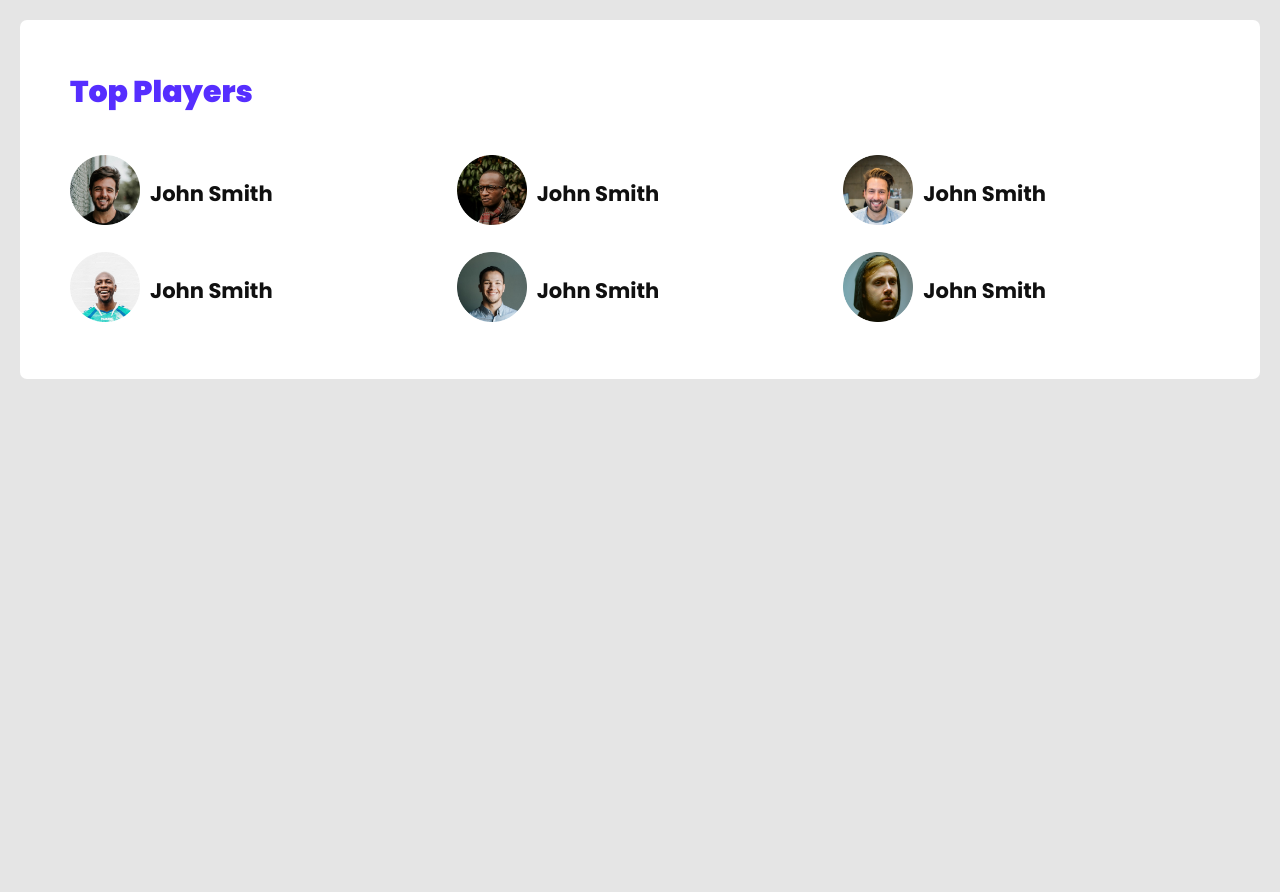
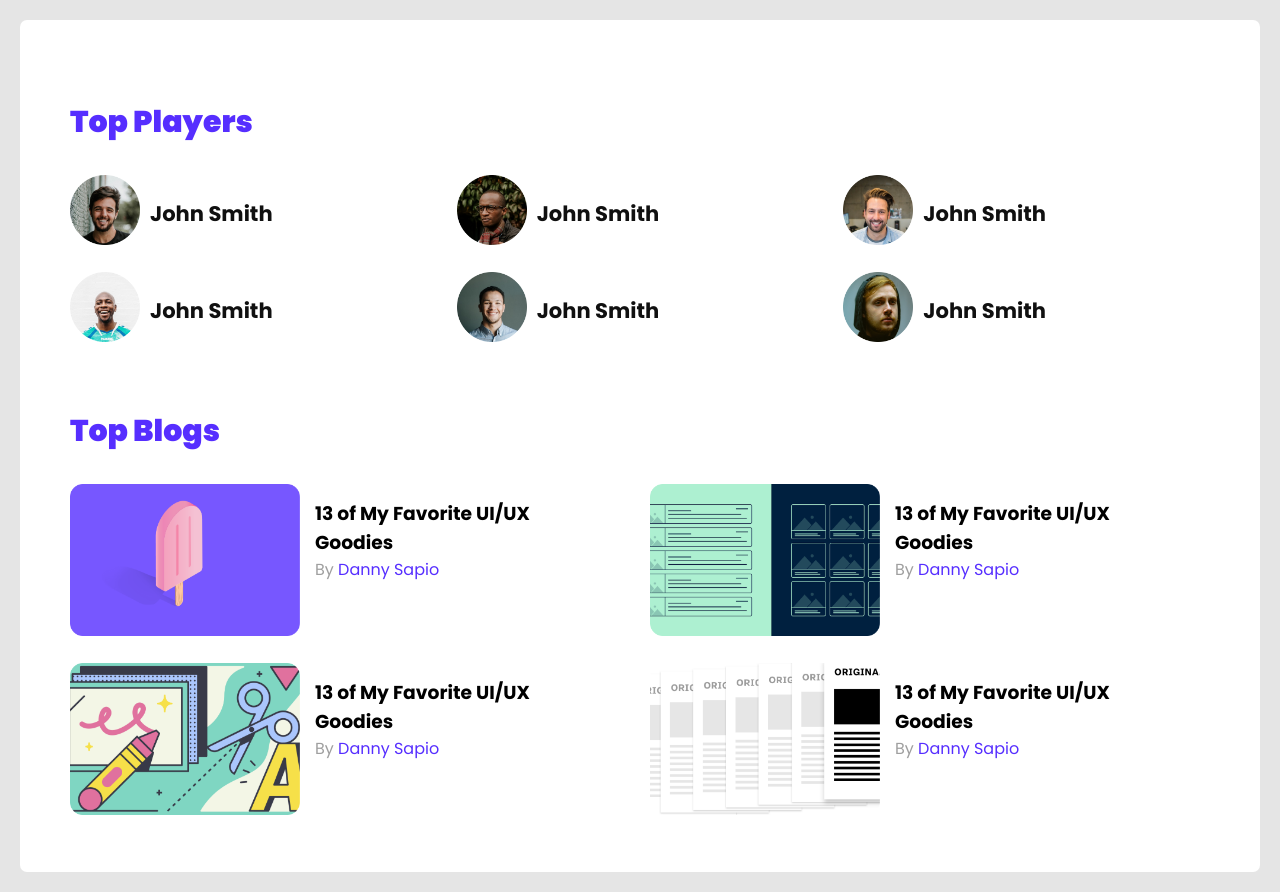
Before and after one commit to maazihad/module-10-leader-board-page-design, a plain HTML site: page index.html in a window 1280 px wide. Before the commit the page ends 800 px from the top, so only its background shows below. Drawn offline with Linux system fonts and the light colour scheme.

Commit message:
Complete Top blog section

```diff
--- a/index.html
+++ b/index.html
@@ -27,6 +27,7 @@
       <section>
          <div class="container">
             <h2 class="section-title">Top Players</h2>
+            <!-- Top player Sub Section -->
             <div class="top-players">
                <div class="player">
                   <div class="player-img">
@@ -78,6 +79,46 @@
                </div>
             </div>
 
+            <!-- Top Blog Sub-section -->
+            <h2 class="section-title">Top Blogs</h2>
+            <div class="top-blogs">
+               <article class="blog">
+                  <div class="blog-img">
+                     <img src="./images/blogs/blog-1.png" alt="Blog-1">
+                  </div>
+                  <div class="blog-details">
+                     <h3 class="blog-title">13 of My Favorite UI/UX Goodies</h3>
+                     <p>By <span class="blog-author-name"><a href="#">Danny Sapio</a></span></p>
+                  </div>
+               </article>
+               <article class="blog">
+                  <div class="blog-img">
+                     <img src="./images/blogs/blog-2.png" alt="Blog-1">
+                  </div>
+                  <div class="blog-details">
+                     <h3 class="blog-title">13 of My Favorite UI/UX Goodies</h3>
+                     <p>By <span class="blog-author-name"><a href="#">Danny Sapio</a></span></p>
+                  </div>
+               </article>
+               <article class="blog">
+                  <div class="blog-img">
+                     <img src="./images/blogs/blog-3.png" alt="Blog-1">
+                  </div>
+                  <div class="blog-details">
+                     <h3 class="blog-title">13 of My Favorite UI/UX Goodies</h3>
+                     <p>By <span class="blog-author-name"><a href="#">Danny Sapio</a></span></p>
+                  </div>
+               </article>
+               <article class="blog">
+                  <div class="blog-img">
+                     <img src="./images/blogs/blog-4.png" alt="Blog-1">
+                  </div>
+                  <div class="blog-details">
+                     <h3 class="blog-title">13 of My Favorite UI/UX Goodies</h3>
+                     <p>By <span class="blog-author-name"><a href="#">Danny Sapio</a></span></p>
+                  </div>
+               </article>
+            </div>
 
 
 
--- a/styles/responsive.css
+++ b/styles/responsive.css
@@ -20,6 +20,20 @@
     font-size: 20px;
     margin: 10px 0 20px;
   }
+  .top-blogs {
+    grid-template-columns: repeat(1, 1fr);
+  }
+  .blog {
+    flex-direction: column;
+    align-items: center;
+  }
+  .blog .blog-img img {
+    width: 100%;
+  }
+  .blog-details {
+    width: 100%;
+    margin-bottom: 20px;
+  }
 }
 
 /* ----------------------
@@ -30,4 +44,10 @@
   .top-players {
     grid-template-columns: repeat(2, 1fr);
   }
+  .top-blogs {
+    grid-template-columns: repeat(1, 1fr);
+  }
+  .blog .blog-img img {
+    width: 300px;
+  }
 }
--- a/styles/style.css
+++ b/styles/style.css
@@ -33,7 +33,7 @@ body {
   --------------------- */
 
 .section-title {
-  margin-bottom: 40px;
+  margin: 30px 0 30px;
   color: #562eff;
   font-weight: 800;
   font-size: 30px;
@@ -42,6 +42,7 @@ body {
   display: grid;
   grid-template-columns: repeat(3, 1fr);
   gap: 20px;
+  margin-bottom: 60px;
 }
 .player {
   display: flex;
@@ -59,3 +60,34 @@ body {
   font-weight: 400;
   font-size: 18px;
 }
+
+/* ----------------------
+    Top Blog Section
+  --------------------- */
+.top-blogs {
+  display: grid;
+  grid-template-columns: repeat(2, 1fr);
+  gap: 20px;
+}
+.blog {
+  display: flex;
+}
+
+.blog .blog-img img {
+  width: 230px;
+  height: auto;
+}
+.blog-details {
+  margin-left: 15px;
+  width: 50%;
+  margin-top: 15px;
+}
+.blog-details p {
+  color: #9f9f9f;
+}
+.blog-author-name a {
+  color: #562eff;
+}
+.blog-author-name a:hover {
+  color: #9f9f9f;
+}
```
